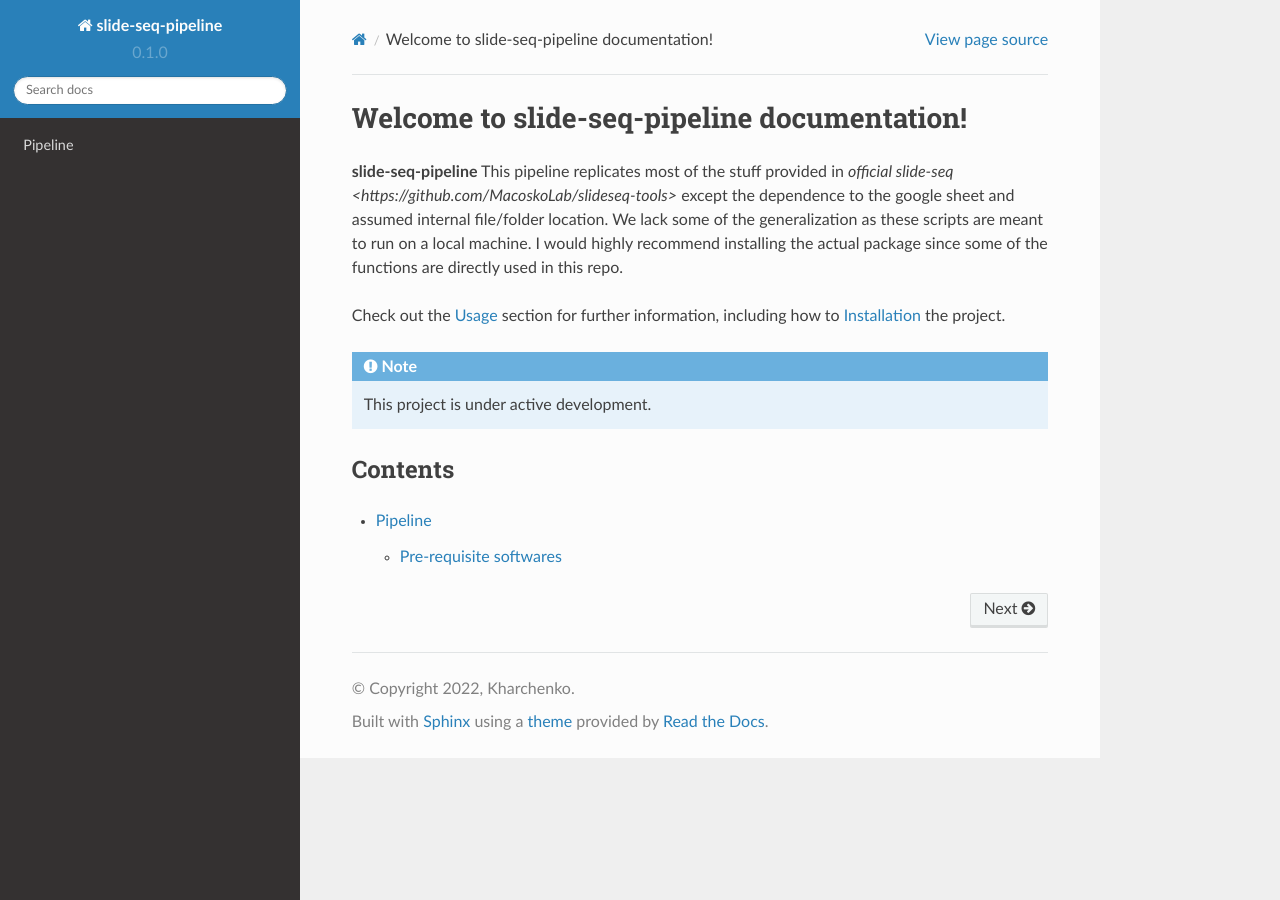
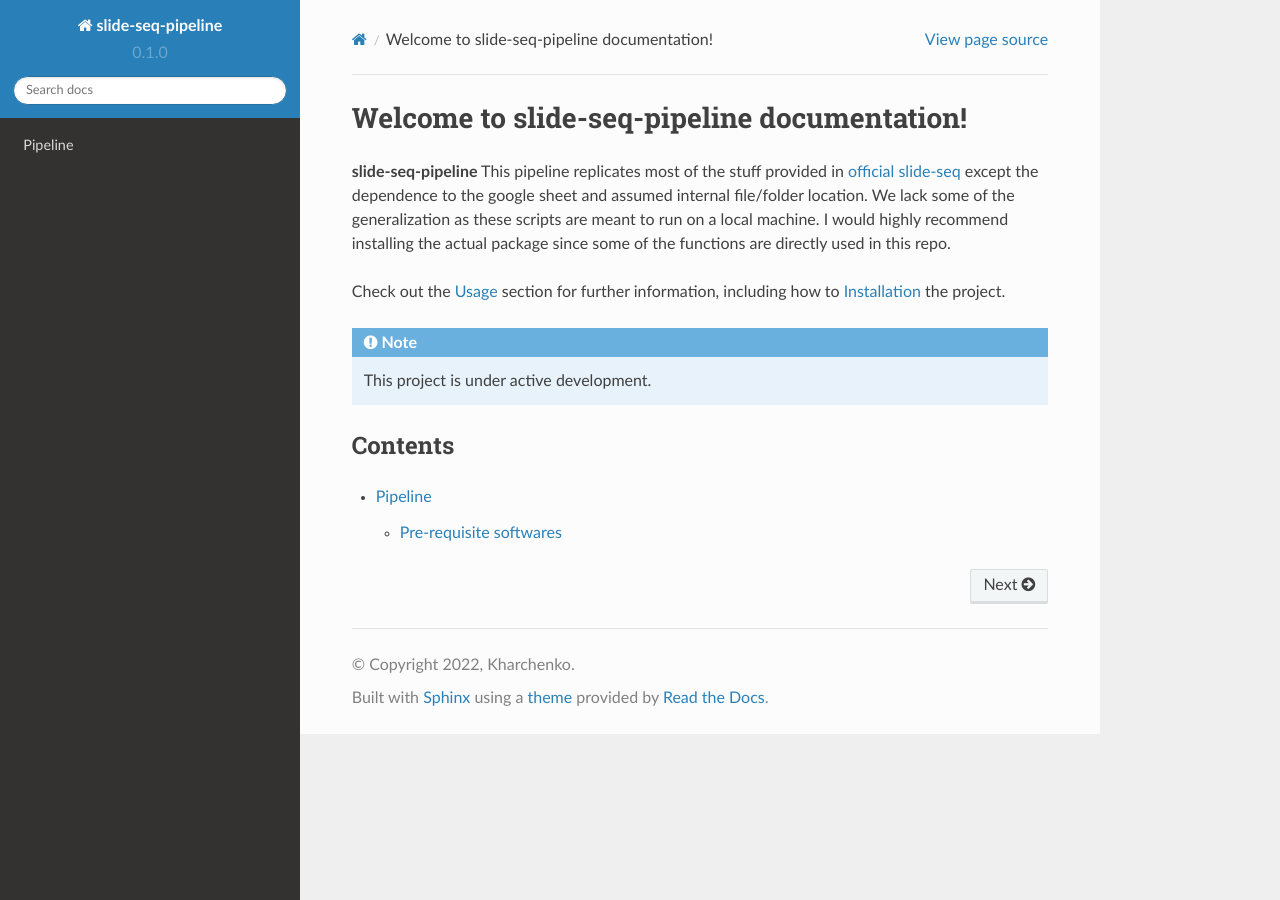
Before and after one commit to hiraksarkar/slide-seq-pipeline, a Sphinx documentation site: the page built from docs/source/index.rst, in a window 1280 px wide. Built offline with Sphinx 7.4.7 and the Read the Docs theme 2.0.0, drawn with Linux system fonts in a browser that asks for light colours.

Commit message:
example readthedocs

```diff
--- a/docs/source/index.rst
+++ b/docs/source/index.rst
@@ -1,7 +1,7 @@
 Welcome to slide-seq-pipeline documentation!
 ===================================
 
-**slide-seq-pipeline** This pipeline replicates most of the stuff provided in `official slide-seq <https://github.com/MacoskoLab/slideseq-tools>` except
+**slide-seq-pipeline** This pipeline replicates most of the stuff provided in `official slide-seq <https://github.com/MacoskoLab/slideseq-tools>`_ except
 the dependence to the google sheet and assumed internal file/folder location. We lack some of the generalization as these scripts
 are meant to run on a local machine. I would highly recommend installing the actual package since some of the functions are directly used
 in this repo.
```
